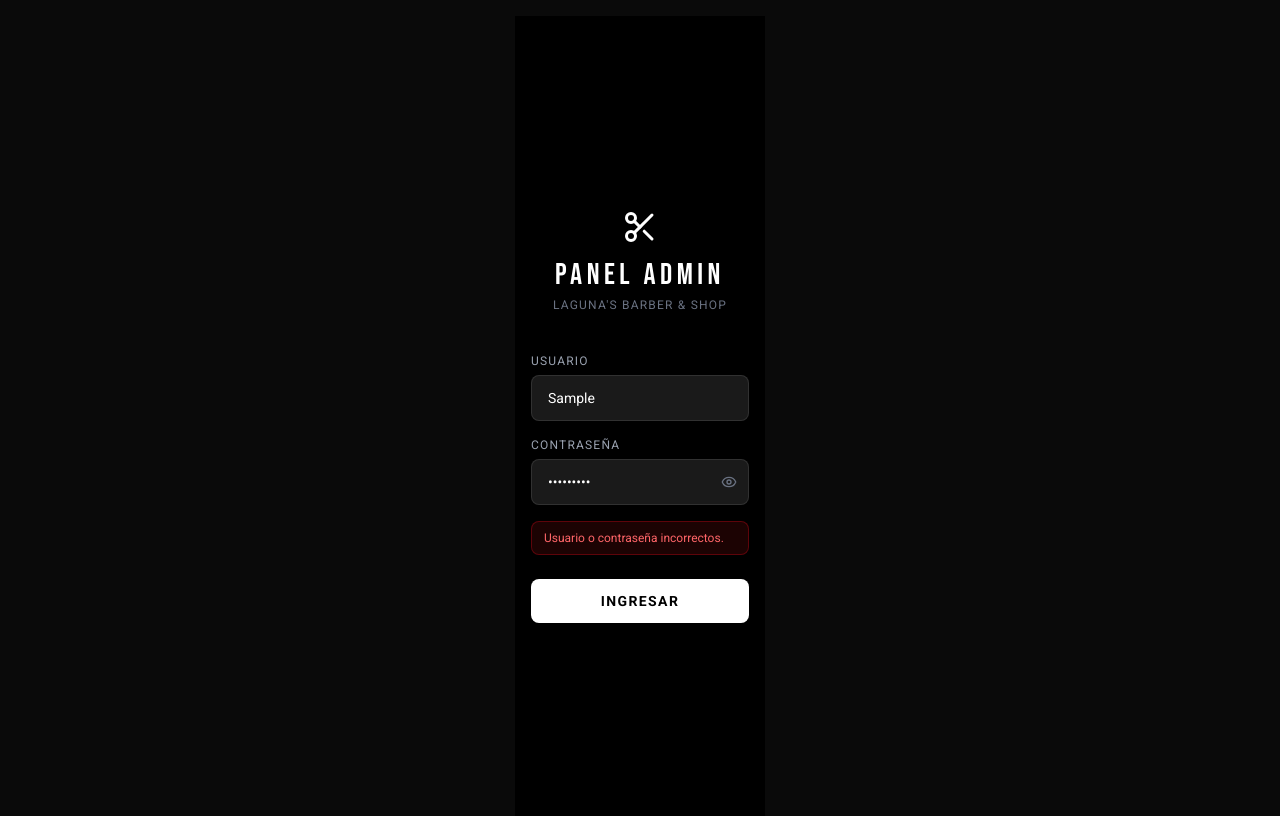
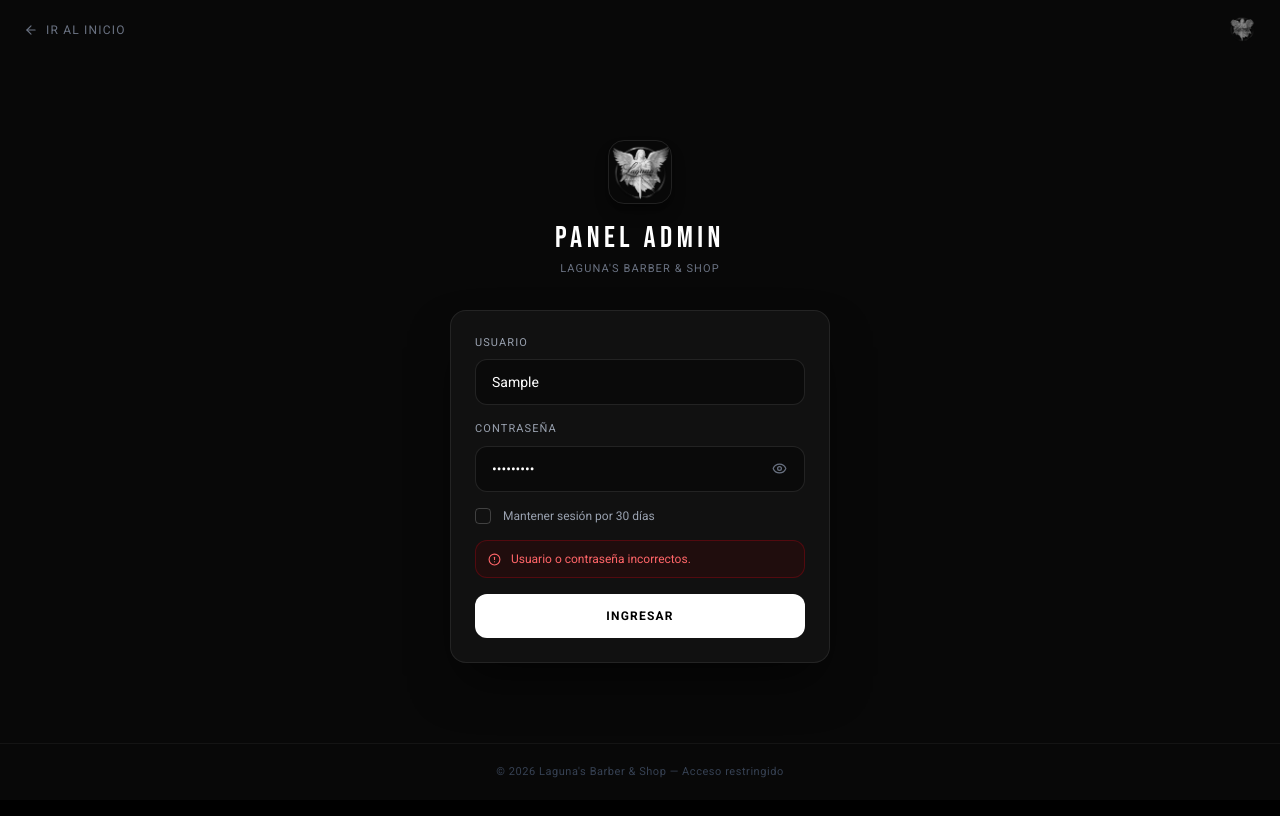
Before and after one commit to saintvedha-gif/lagunas_barber_shop, a Next.js app in the folder frontend/: page /admin/login in a window 1280 px wide. Both pictures are taken after typing "Sample", "Sample123" into the empty fields and a click on the button "INGRESAR". Shown: the top 816 px of the page. Built offline with nearby package versions, Linux system fonts and the light colour scheme; no server answers.

Commit message:
feat: redesign admin login — remember me, home link, footer, full UX polish

```diff
--- a/frontend/src/app/admin/(auth)/layout.tsx
+++ b/frontend/src/app/admin/(auth)/layout.tsx
@@ -1,7 +1,3 @@
 export default function AuthLayout({ children }: { children: React.ReactNode }) {
-  return (
-    <div className="min-h-screen bg-[#0a0a0a] flex items-center justify-center p-4">
-      {children}
-    </div>
-  );
+  return <>{children}</>;
 }
--- a/frontend/src/app/admin/(auth)/login/page.tsx
+++ b/frontend/src/app/admin/(auth)/login/page.tsx
@@ -2,12 +2,15 @@
 
 import { useState } from "react";
 import { useRouter } from "next/navigation";
-import { Eye, EyeOff, Scissors } from "lucide-react";
+import Image from "next/image";
+import Link from "next/link";
+import { Eye, EyeOff, Loader2, AlertCircle, ArrowLeft } from "lucide-react";
 import { loginAction } from "@/app/admin/actions";
 
 export default function LoginPage() {
   const router = useRouter();
   const [showPwd, setShowPwd] = useState(false);
+  const [recordar, setRecordar] = useState(false);
   const [error, setError]     = useState("");
   const [loading, setLoading] = useState(false);
 
@@ -16,17 +19,17 @@ export default function LoginPage() {
     setError("");
     setLoading(true);
 
-    const fd = new FormData(e.currentTarget);
-    const usuario  = fd.get("usuario")  as string;
+    const fd       = new FormData(e.currentTarget);
+    const usuario  = (fd.get("usuario")  as string).trim();
     const password = fd.get("password") as string;
 
     try {
-      await loginAction(usuario.trim(), password);
+      await loginAction(usuario, password, recordar);
       router.push("/admin");
       router.refresh();
     } catch (err: unknown) {
-      const msg = err instanceof Error ? err.message : "Error al iniciar sesión";
-      if (msg.includes("429") || msg.toLowerCase().includes("intentos")) {
+      const msg = err instanceof Error ? err.message : "";
+      if (msg === "429") {
         setError("Demasiados intentos fallidos. Espera 5 minutos e inténtalo de nuevo.");
       } else {
         setError("Usuario o contraseña incorrectos.");
@@ -37,23 +40,45 @@ export default function LoginPage() {
   }
 
   return (
-    <div className="min-h-screen bg-black flex items-center justify-center px-4">
-      <div className="w-full max-w-sm">
-        {/* Logo / título */}
-        <div className="text-center mb-10">
-          <Scissors className="mx-auto mb-3 text-white" size={36} />
-          <h1 className="font-display text-3xl tracking-widest text-white">
+    <div className="min-h-screen bg-[#080808] flex flex-col">
+      {/* Barra superior */}
+      <header className="flex items-center justify-between px-6 py-4">
+        <Link
+          href="/"
+          className="flex items-center gap-2 text-gray-500 hover:text-white text-xs uppercase tracking-widest transition-colors"
+        >
+          <ArrowLeft size={14} />
+          Ir al inicio
+        </Link>
+        <div className="w-7 h-7 rounded-full overflow-hidden opacity-60">
+          <Image src="/img/logo-artguru.png" alt="Logo" width={28} height={28} className="object-cover" />
+        </div>
+      </header>
+
+      {/* Contenido central */}
+      <main className="flex-1 flex items-center justify-center px-4 py-10">
+        <div className="w-full max-w-95">
+
+          {/* Logo + título */}
+          <div className="text-center mb-8">
+            <div className="inline-flex items-center justify-center w-16 h-16 rounded-2xl overflow-hidden border border-white/10 mb-4 shadow-lg shadow-black/40">
+              <Image src="/img/logo-artguru.png" alt="Logo" width={64} height={64} className="object-cover" />
+            </div>
+            <h1 className="font-display text-3xl tracking-widest text-white leading-tight">
               PANEL ADMIN
             </h1>
-          <p className="text-gray-500 text-xs mt-1 tracking-widest uppercase">
+            <p className="text-gray-500 text-[11px] tracking-widest uppercase mt-1">
               Laguna&apos;s Barber &amp; Shop
             </p>
           </div>
 
+          {/* Card */}
+          <div className="bg-[#111] border border-white/8 rounded-2xl p-6 shadow-2xl shadow-black/60">
             <form onSubmit={handleSubmit} className="space-y-4">
+
               {/* Usuario */}
               <div>
-            <label htmlFor="usuario" className="block text-xs text-gray-400 uppercase tracking-widest mb-1.5">
+                <label htmlFor="usuario" className="block text-[11px] text-gray-400 uppercase tracking-widest mb-2">
                   Usuario
                 </label>
                 <input
@@ -61,14 +86,16 @@ export default function LoginPage() {
                   name="usuario"
                   type="text"
                   autoComplete="username"
+                  autoFocus
                   required
-              className="w-full bg-[#1a1a1a] border border-white/10 rounded-lg px-4 py-3 text-white text-sm focus:outline-none focus:border-white/50 transition-colors"
+                  placeholder="tu_usuario"
+                  className="w-full bg-[#0a0a0a] border border-white/10 rounded-xl px-4 py-3 text-white text-sm placeholder-gray-700 focus:outline-none focus:border-white/40 focus:ring-1 focus:ring-white/10 transition-all"
                 />
               </div>
 
               {/* Contraseña */}
               <div>
-            <label htmlFor="password" className="block text-xs text-gray-400 uppercase tracking-widest mb-1.5">
+                <label htmlFor="password" className="block text-[11px] text-gray-400 uppercase tracking-widest mb-2">
                   Contraseña
                 </label>
                 <div className="relative">
@@ -78,36 +105,73 @@ export default function LoginPage() {
                     type={showPwd ? "text" : "password"}
                     autoComplete="current-password"
                     required
-                className="w-full bg-[#1a1a1a] border border-white/10 rounded-lg px-4 py-3 pr-10 text-white text-sm focus:outline-none focus:border-white/50 transition-colors"
+                    placeholder="••••••••"
+                    className="w-full bg-[#0a0a0a] border border-white/10 rounded-xl px-4 py-3 pr-11 text-white text-sm placeholder-gray-700 focus:outline-none focus:border-white/40 focus:ring-1 focus:ring-white/10 transition-all"
                   />
                   <button
                     type="button"
                     onClick={() => setShowPwd((v) => !v)}
-                className="absolute right-3 top-1/2 -translate-y-1/2 text-gray-500 hover:text-white transition-colors"
+                    className="absolute right-3 top-1/2 -translate-y-1/2 w-7 h-7 flex items-center justify-center text-gray-500 hover:text-white transition-colors rounded-lg hover:bg-white/5"
                     aria-label={showPwd ? "Ocultar contraseña" : "Mostrar contraseña"}
                   >
-                {showPwd ? <EyeOff size={16} /> : <Eye size={16} />}
+                    {showPwd ? <EyeOff size={15} /> : <Eye size={15} />}
                   </button>
                 </div>
               </div>
 
+              {/* Recordarme */}
+              <label className="flex items-center gap-3 cursor-pointer group">
+                <div
+                  onClick={() => setRecordar((v) => !v)}
+                  className={[
+                    "w-4 h-4 rounded border flex items-center justify-center transition-all shrink-0",
+                    recordar
+                      ? "bg-white border-white"
+                      : "border-white/20 group-hover:border-white/40",
+                  ].join(" ")}
+                >
+                  {recordar && (
+                    <svg width="9" height="7" viewBox="0 0 9 7" fill="none">
+                      <path d="M1 3.5L3.5 6L8 1" stroke="black" strokeWidth="1.5" strokeLinecap="round" strokeLinejoin="round" />
+                    </svg>
+                  )}
+                </div>
+                <span className="text-xs text-gray-400 group-hover:text-gray-300 transition-colors select-none">
+                  Mantener sesión por 30 días
+                </span>
+              </label>
+
               {/* Error */}
               {error && (
-            <p className="text-red-400 text-xs bg-red-950/40 border border-red-800/50 rounded-lg px-3 py-2">
-              {error}
-            </p>
+                <div className="flex items-start gap-2.5 text-red-400 text-xs bg-red-950/30 border border-red-800/40 rounded-xl px-3 py-2.5">
+                  <AlertCircle size={13} className="mt-0.5 shrink-0" />
+                  <span>{error}</span>
+                </div>
               )}
 
               {/* Submit */}
               <button
                 type="submit"
                 disabled={loading}
-            className="w-full bg-white text-black font-semibold uppercase tracking-widest text-sm py-3 rounded-lg transition-colors hover:bg-gray-200 disabled:opacity-50 disabled:cursor-not-allowed mt-2"
+                className="w-full flex items-center justify-center gap-2 bg-white text-black font-semibold uppercase tracking-widest text-xs py-3.5 rounded-xl hover:bg-gray-100 active:bg-gray-200 disabled:opacity-50 disabled:cursor-not-allowed transition-all mt-1"
               >
-            {loading ? "Ingresando…" : "Ingresar"}
+                {loading ? (
+                  <><Loader2 size={14} className="animate-spin" /> Ingresando…</>
+                ) : (
+                  "Ingresar"
+                )}
               </button>
             </form>
           </div>
         </div>
+      </main>
+
+      {/* Footer */}
+      <footer className="text-center px-6 py-5 border-t border-white/5">
+        <p className="text-gray-700 text-[11px] tracking-wider">
+          © {new Date().getFullYear()} Laguna&apos;s Barber &amp; Shop — Acceso restringido
+        </p>
+      </footer>
+    </div>
   );
 }
--- a/frontend/src/app/admin/actions.ts
+++ b/frontend/src/app/admin/actions.ts
@@ -3,14 +3,21 @@
 import { cookies } from "next/headers";
 import { authApi } from "@/lib/api";
 
-export async function loginAction(usuario: string, password: string) {
-  const data = await authApi.login(usuario, password);
+export async function loginAction(usuario: string, password: string, recordar = false) {
+  let data: { token: string; admin: unknown };
+  try {
+    data = await authApi.login(usuario, password) as { token: string; admin: unknown };
+  } catch (e: unknown) {
+    const msg = e instanceof Error ? e.message : "";
+    if (msg.includes("429")) throw new Error("429");
+    throw new Error("Credenciales inválidas");
+  }
   const cookieStore = await cookies();
   cookieStore.set("auth_token", data.token, {
     httpOnly: true,
     secure: process.env.NODE_ENV === "production",
     sameSite: "strict",
-    maxAge: 7 * 24 * 60 * 60,
+    maxAge: recordar ? 30 * 24 * 60 * 60 : 7 * 24 * 60 * 60,
     path: "/",
   });
   return data.admin;
```
Lines whose indentation alone changed are shown as unchanged.
